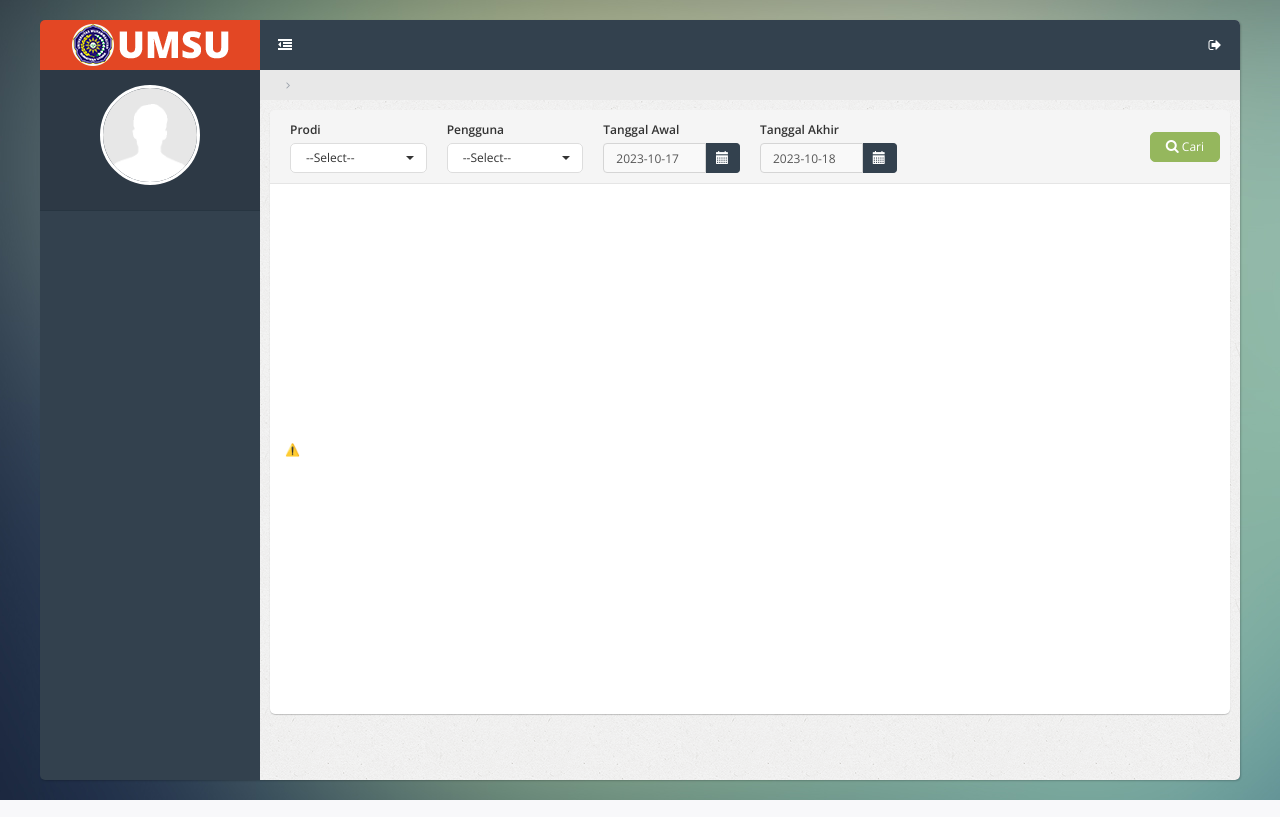
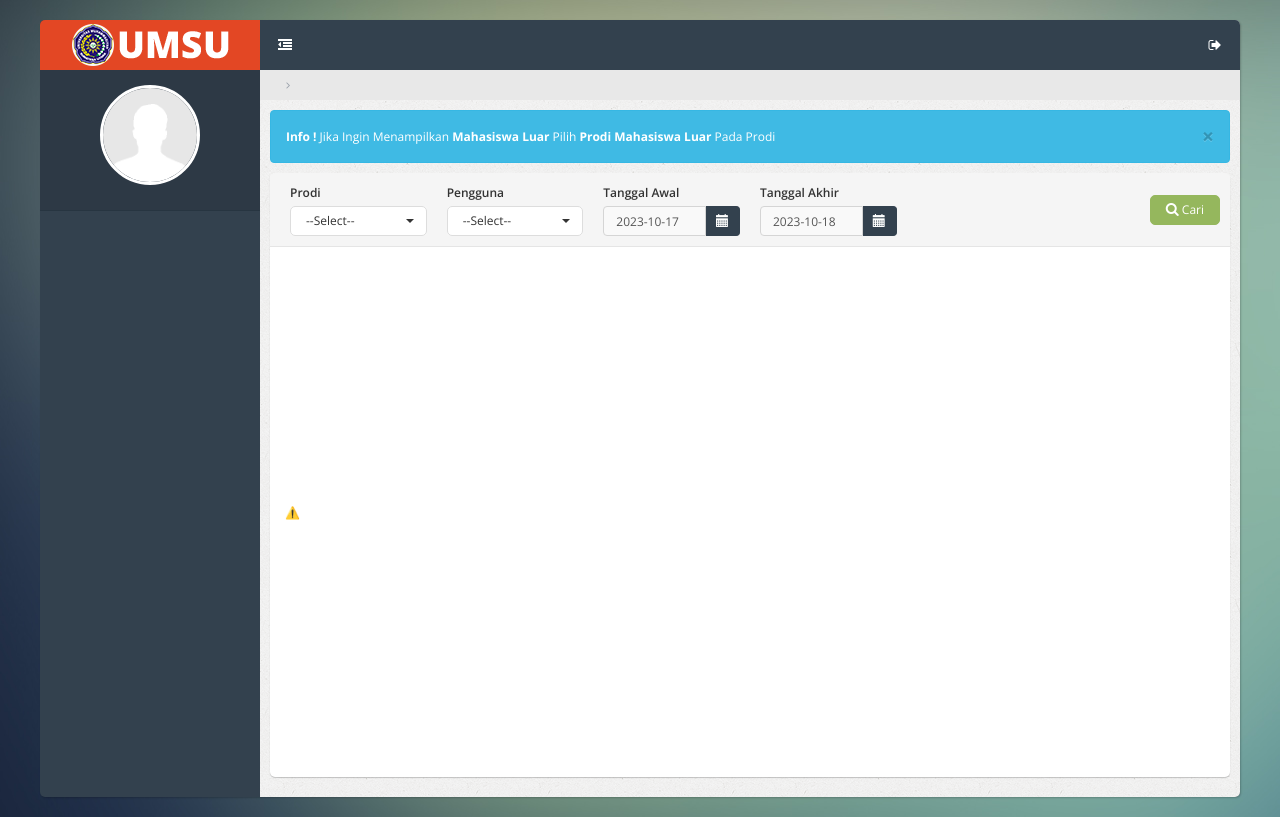
Before and after one commit to lotusCupcake/rekap-baad, a CodeIgniter 4 app: template app/Views/pages/pengakses.php in a window 1280 px wide. Run offline with PHP 8.4 and a stand-in for CodeIgniter, Linux system fonts and the light colour scheme; the template is opened without the code that fills it, so the values that code supplies are empty; some libraries are stand-ins or nearby versions.

Commit message:
update: menu daftar pengakses

```diff
--- a/app/Views/pages/pengakses.php
+++ b/app/Views/pages/pengakses.php
@@ -28,6 +28,7 @@
                 <?php if ($validation->hasError('prodi')) : ?>
                     <?= view('layout/templateAlert', ['msg' => ['danger', "<strong>Failed ! </strong>" . $validation->getError('prodi')]]); ?>
                 <?php endif; ?>
+                <?= view('layout/templateAlert', ['msg' => ['info', "<strong>Info ! </strong>Jika Ingin Menampilkan <strong>Mahasiswa Luar</strong> Pilih <strong>Prodi Mahasiswa Luar</strong> Pada Prodi"]]); ?>
                 <div class="panel panel-default">
                     <div class="panel-heading">
                         <form autocomplete="off" class="form-horizontal" action="/pengakses/proses" method="POST">
```
